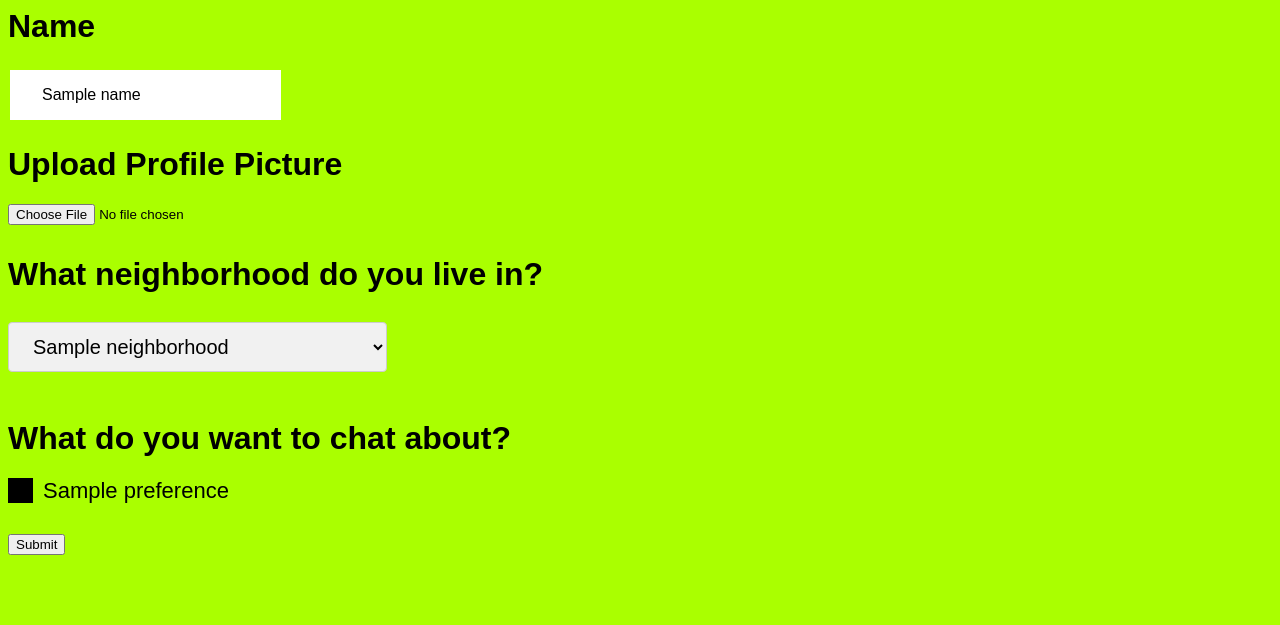
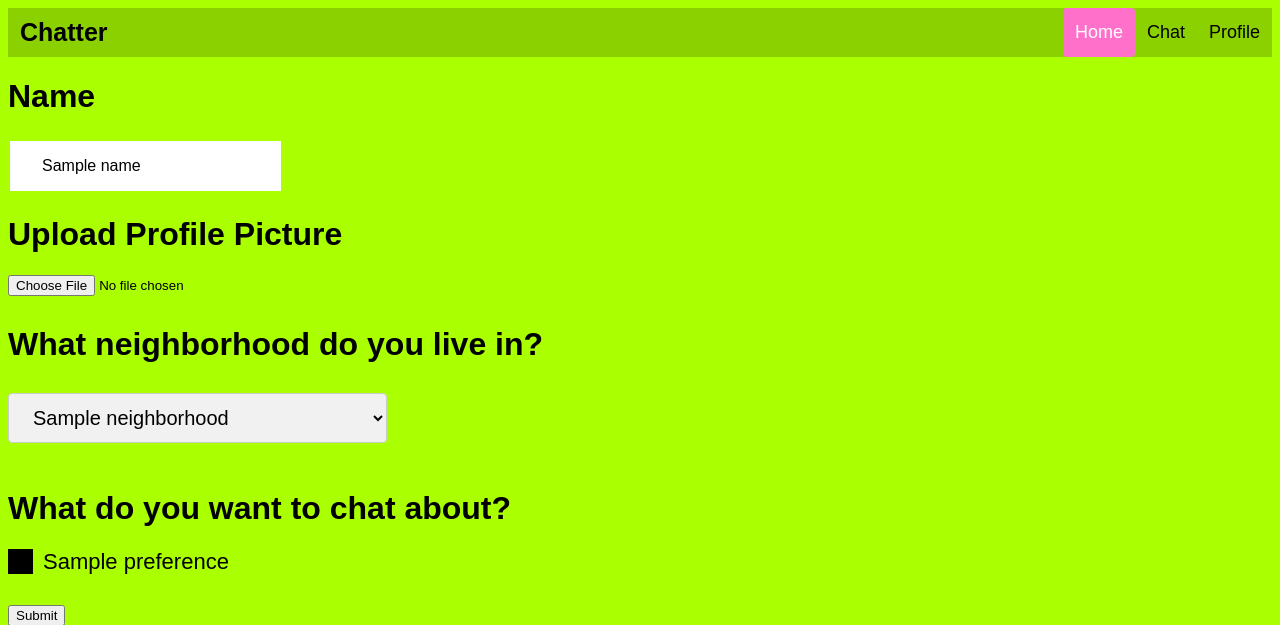
Before and after one commit to lmluck/chatterbreath, a Python web app: template templates/profile-edit.html in a window 1280 px wide. Shown: the top 625 px of the page. Run offline with Jinja, Linux system fonts and the light colour scheme; the template is opened without the code that fills it: most values are stand-ins (such as "Sample title", 1, 10 or a date in 2020).

Commit message:
header ting

```diff
--- a/static/profile-edit.css
+++ b/static/profile-edit.css
@@ -118,3 +118,47 @@ input[type=text] {
 #file {
     height: 30px;
 }
+
+
+ * {box-sizing: border-box;}
+.header {
+  overflow: hidden;
+  /* padding: 0px 0px; */
+/* padding: 20px 10px; */
+  background-color:#8bd100;
+  font-size: 16px;
+font-family: 'Maven Pro', sans-serif;
+font-style: normal;
+font-weight: 300;
+
+}
+
+.header a {
+  float: left;
+  color: black;
+  text-align: center;
+  padding: 12px;
+  text-decoration: none;
+  font-size: 18px;
+  line-height: 25px;
+  border-radius: 4px;
+}
+
+.header a.logo {
+  font-size: 25px;
+  font-weight: bold;
+}
+
+.header a:hover {
+  background-color: #FF70CB;
+  color: black;
+}
+
+.header a.active {
+  background-color: #FF70CB;
+  color: white;
+}
+
+.header-right {
+  float: right;
+}
--- a/templates/profile-edit.html
+++ b/templates/profile-edit.html
@@ -3,6 +3,14 @@
         <link rel="stylesheet" href="/i/profile-edit.css">
     </head>
     <body>
+        <div class="header">
+  <a href="/main" class="logo">Chatter</a>
+  <div class="header-right">
+    <a class="active" href="/main">Home</a>
+    <a href="/chatpage">Chat</a>
+    <a href="/profile-edit">Profile</a>
+  </div>
+  </div>
         <form id="profile" method='post' action="{{upload_url}}" enctype="multipart/form-data">
             <div class: "editor">
                 <h1>Name </h1>
```
Also changed, not shown: templates/other-profile.html (+86 -5 lines).
